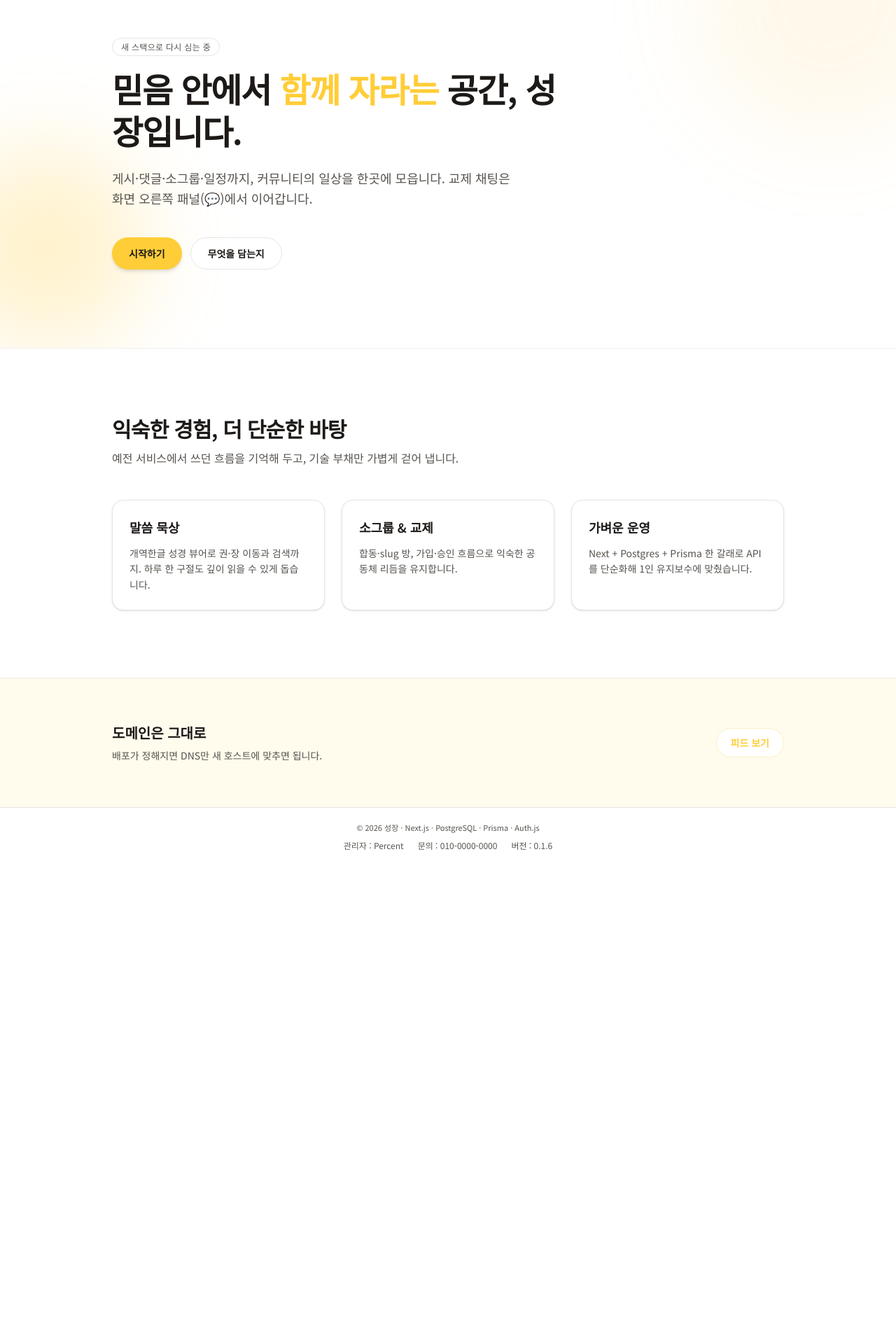
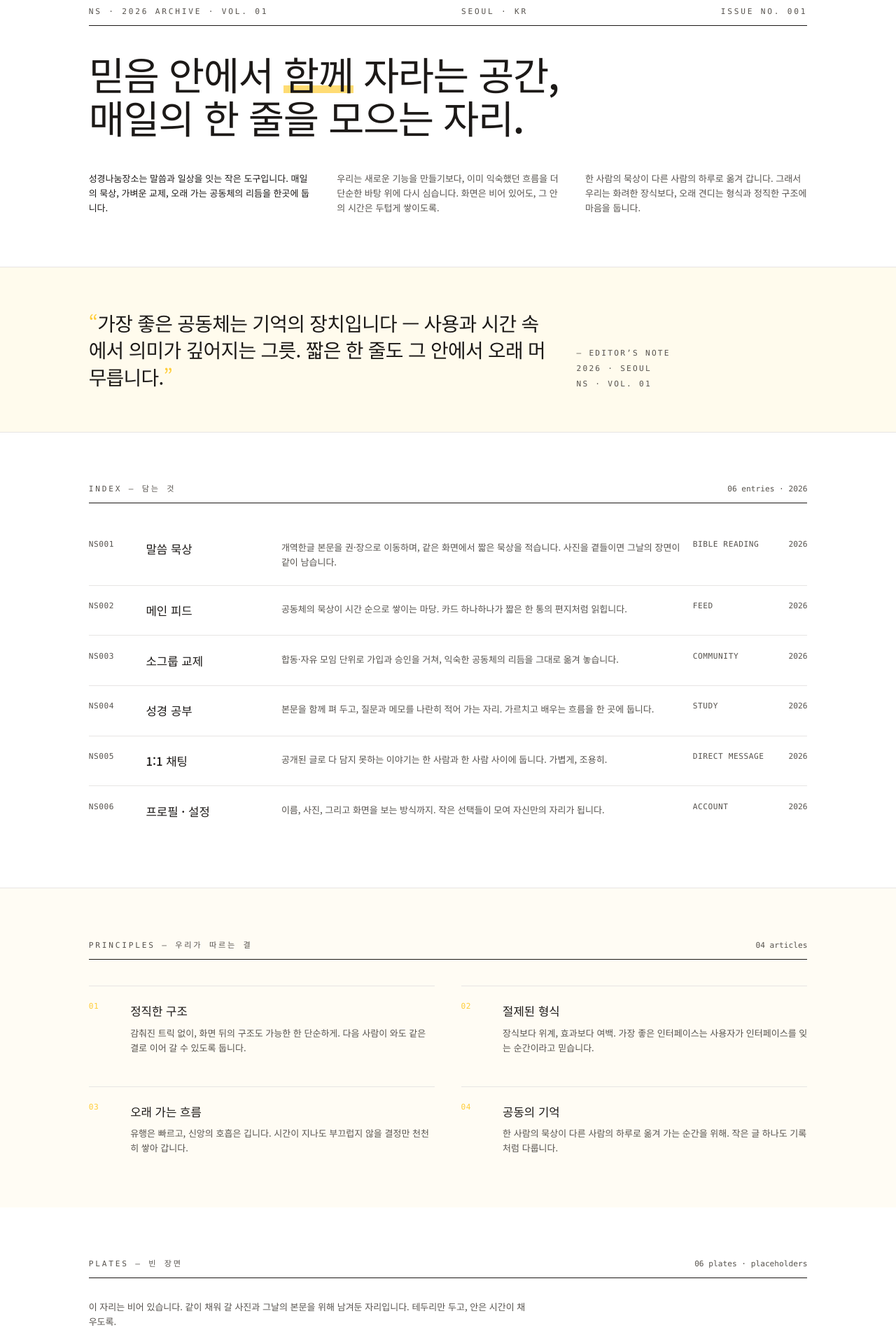
Before and after one commit to samuel02041212-rgb/seongjang, a Next.js app in the folder web/: page / in a window 1280 px wide. Shown: the part 140-2060 px from the top of the page at 70% size. Before the commit the page ends 1376 px from the top, so only its background shows below. Built offline with nearby package versions, Linux system fonts and the light colour scheme; no server answers.

Commit message:
feat: editorial landing page, meditation layout polish, v0.1.7

```diff
--- a/web/app/(main)/meditation/meditation-bible-panel.tsx
+++ b/web/app/(main)/meditation/meditation-bible-panel.tsx
@@ -1,6 +1,6 @@
 export function MeditationBiblePanel() {
   return (
-    <section className="flex min-h-[420px] flex-col rounded-2xl border border-line bg-surface p-4 shadow-sm sm:p-6">
+    <section className="flex h-full min-h-[420px] flex-col rounded-2xl border border-line bg-surface p-4 shadow-sm sm:p-6">
       <h2 className="text-sm font-semibold text-ink">성경 뷰어</h2>
       <p className="mt-1 text-xs text-muted">
         개역한글 JSON·검색·권·장 이동은 백업의{" "}
--- a/web/app/page.tsx
+++ b/web/app/page.tsx
@@ -1,21 +1,90 @@
-import Link from "next/link";
-
 import { LandingHeader } from "@/components/shell/landing-header";
 import { auth } from "@/lib/server-auth";
 
-const pillars = [
+const works = [
   {
-    title: "말씀 묵상",
-    body: "개역한글 성경 뷰어로 권·장 이동과 검색까지. 하루 한 구절도 깊이 읽을 수 있게 돕습니다.",
+    code: "NS001",
+    name: "말씀 묵상",
+    category: "Bible Reading",
+    year: "2026",
+    desc: "개역한글 본문을 권·장으로 이동하며, 같은 화면에서 짧은 묵상을 적습니다. 사진을 곁들이면 그날의 장면이 같이 남습니다.",
   },
   {
-    title: "소그룹 & 교제",
-    body: "합동·slug 방, 가입·승인 흐름으로 익숙한 공동체 리듬을 유지합니다.",
+    code: "NS002",
+    name: "메인 피드",
+    category: "Feed",
+    year: "2026",
+    desc: "공동체의 묵상이 시간 순으로 쌓이는 마당. 카드 하나하나가 짧은 한 통의 편지처럼 읽힙니다.",
   },
   {
-    title: "가벼운 운영",
-    body: "Next + Postgres + Prisma 한 갈래로 API를 단순화해 1인 유지보수에 맞췄습니다.",
+    code: "NS003",
+    name: "소그룹 교제",
+    category: "Community",
+    year: "2026",
+    desc: "합동·자유 모임 단위로 가입과 승인을 거쳐, 익숙한 공동체의 리듬을 그대로 옮겨 놓습니다.",
   },
+  {
+    code: "NS004",
+    name: "성경 공부",
+    category: "Study",
+    year: "2026",
+    desc: "본문을 함께 펴 두고, 질문과 메모를 나란히 적어 가는 자리. 가르치고 배우는 흐름을 한 곳에 둡니다.",
+  },
+  {
+    code: "NS005",
+    name: "1:1 채팅",
+    category: "Direct Message",
+    year: "2026",
+    desc: "공개된 글로 다 담지 못하는 이야기는 한 사람과 한 사람 사이에 둡니다. 가볍게, 조용히.",
+  },
+  {
+    code: "NS006",
+    name: "프로필 · 설정",
+    category: "Account",
+    year: "2026",
+    desc: "이름, 사진, 그리고 화면을 보는 방식까지. 작은 선택들이 모여 자신만의 자리가 됩니다.",
+  },
+];
+
+const plates = [
+  { code: "P-01", caption: "Image · TBD" },
+  { code: "P-02", caption: "Image · TBD" },
+  { code: "P-03", caption: "Image · TBD" },
+  { code: "P-04", caption: "Image · TBD" },
+  { code: "P-05", caption: "Image · TBD" },
+  { code: "P-06", caption: "Image · TBD" },
+];
+
+const principles = [
+  {
+    n: "01",
+    title: "정직한 구조",
+    body: "감춰진 트릭 없이, 화면 뒤의 구조도 가능한 한 단순하게. 다음 사람이 와도 같은 결로 이어 갈 수 있도록 둡니다.",
+  },
+  {
+    n: "02",
+    title: "절제된 형식",
+    body: "장식보다 위계, 효과보다 여백. 가장 좋은 인터페이스는 사용자가 인터페이스를 잊는 순간이라고 믿습니다.",
+  },
+  {
+    n: "03",
+    title: "오래 가는 흐름",
+    body: "유행은 빠르고, 신앙의 호흡은 깁니다. 시간이 지나도 부끄럽지 않을 결정만 천천히 쌓아 갑니다.",
+  },
+  {
+    n: "04",
+    title: "공동의 기억",
+    body: "한 사람의 묵상이 다른 사람의 하루로 옮겨 가는 순간을 위해. 작은 글 하나도 기록처럼 다룹니다.",
+  },
+];
+
+const colophon = [
+  ["Stack", "Next.js · React · Prisma · Postgres"],
+  ["Type", "Noto Sans KR · JetBrains Mono"],
+  ["Hosting", "Vercel · Neon · Vercel Blob"],
+  ["License", "All rights reserved · 2026"],
+  ["Contact", "contact@seongjang.kr"],
+  ["Place", "대한민국 서울"],
 ];
 
 export default async function Home() {
@@ -23,92 +92,194 @@ export default async function Home() {
   const loggedIn = !!session?.user?.id;
 
   return (
-    <div className="flex min-h-full flex-col">
+    <div className="flex min-h-full flex-col bg-bg" style={{ zoom: 0.93 }}>
       <LandingHeader loggedIn={loggedIn} />
 
       <main className="flex-1">
-        <section className="relative overflow-hidden border-b border-line/60">
-          <div
-            aria-hidden
-            className="pointer-events-none absolute -right-24 -top-32 h-96 w-96 rounded-full bg-accent/10 blur-3xl"
-          />
-          <div
-            aria-hidden
-            className="pointer-events-none absolute -left-20 bottom-0 h-72 w-72 rounded-full bg-accent/25 blur-3xl"
-          />
+        <section className="mx-auto max-w-6xl px-6 pb-20 pt-14 sm:pt-20">
+          <div className="mb-10 flex flex-wrap items-end justify-between gap-4 border-b border-ink pb-3 font-mono text-xs uppercase tracking-[0.25em] text-muted">
+            <span>NS · 2026 Archive · Vol. 01</span>
+            <span>Seoul · KR</span>
+            <span>Issue No. 001</span>
+          </div>
 
-          <div className="relative mx-auto max-w-5xl px-5 py-20 sm:px-8 sm:py-28">
-            <p className="mb-4 inline-flex items-center rounded-full border border-line bg-surface px-3 py-1 text-xs font-medium tracking-wide text-muted">
-              새 스택으로 다시 심는 중
+          <h1 className="max-w-5xl text-4xl font-medium leading-[1.12] tracking-tight text-ink sm:text-5xl md:text-6xl">
+            믿음 안에서{" "}
+            <span className="relative inline-block">
+              <span className="relative z-10">함께</span>
+              <span
+                aria-hidden
+                className="absolute inset-x-0 bottom-1 -z-0 h-3 bg-accent/70"
+              />
+            </span>{" "}
+            자라는 공간,
+            <br />
+            매일의 한 줄을 모으는 자리.
+          </h1>
+
+          <div className="mt-12 grid gap-10 md:grid-cols-[1fr_1fr_1fr]">
+            <p className="text-sm leading-relaxed text-ink">
+              성경나눔장소는 말씀과 일상을 잇는 작은 도구입니다. 매일의 묵상,
+              가벼운 교제, 오래 가는 공동체의 리듬을 한곳에 둡니다.
             </p>
-            <h1 className="max-w-2xl text-4xl font-semibold leading-tight tracking-tight text-ink sm:text-5xl sm:leading-tight">
-              믿음 안에서{" "}
-              <span className="text-accent">함께 자라는</span> 공간,
-              성장입니다.
-            </h1>
-            <p className="mt-6 max-w-xl text-lg leading-relaxed text-muted">
-              게시·댓글·소그룹·일정까지, 커뮤니티의 일상을 한곳에 모읍니다.
-              교제 채팅은 화면 오른쪽 패널(💬)에서 이어갑니다.
+            <p className="text-sm leading-relaxed text-muted">
+              우리는 새로운 기능을 만들기보다, 이미 익숙했던 흐름을 더 단순한
+              바탕 위에 다시 심습니다. 화면은 비어 있어도, 그 안의 시간은 두텁게
+              쌓이도록.
             </p>
-            <div className="mt-10 flex flex-wrap gap-3">
-              <Link
-                href={loggedIn ? "/feed" : "/login"}
-                className="inline-flex items-center justify-center rounded-full bg-accent px-6 py-3 text-sm font-semibold text-accent-foreground shadow-md transition hover:-translate-y-0.5 hover:bg-accent/90"
-              >
-                {loggedIn ? "피드로" : "시작하기"}
-              </Link>
-              <a
-                href="#pillars"
-                className="inline-flex items-center justify-center rounded-full border border-line bg-surface px-6 py-3 text-sm font-semibold text-ink transition hover:border-accent/40 hover:text-accent"
-              >
-                무엇을 담는지
-              </a>
+            <p className="text-sm leading-relaxed text-muted">
+              한 사람의 묵상이 다른 사람의 하루로 옮겨 갑니다. 그래서 우리는
+              화려한 장식보다, 오래 견디는 형식과 정직한 구조에 마음을 둡니다.
+            </p>
+          </div>
+        </section>
+
+        <section className="border-y border-line bg-accent-soft/40">
+          <div className="mx-auto grid max-w-6xl gap-10 px-6 py-16 md:grid-cols-[2fr_1fr]">
+            <p className="text-2xl font-light leading-snug tracking-tight text-ink sm:text-3xl">
+              <span className="text-accent">“</span>가장 좋은 공동체는 기억의
+              장치입니다 — 사용과 시간 속에서 의미가 깊어지는 그릇. 짧은 한 줄도
+              그 안에서 오래 머무릅니다.<span className="text-accent">”</span>
+            </p>
+            <div className="space-y-2 self-end font-mono text-xs uppercase tracking-[0.2em] text-muted">
+              <p>— Editor’s Note</p>
+              <p>2026 · Seoul</p>
+              <p>NS · Vol. 01</p>
             </div>
           </div>
         </section>
 
-        <section
-          id="pillars"
-          className="mx-auto max-w-5xl px-5 py-20 sm:px-8 sm:py-24"
-        >
-          <div className="mb-12 max-w-2xl">
-            <h2 className="text-2xl font-semibold tracking-tight text-ink sm:text-3xl">
-              익숙한 경험, 더 단순한 바탕
+        <section className="mx-auto max-w-6xl px-6 py-20">
+          <div className="mb-8 flex items-end justify-between gap-4 border-b border-ink pb-3">
+            <h2 className="font-mono text-xs uppercase tracking-[0.25em] text-muted">
+              Index — 담는 것
             </h2>
-            <p className="mt-3 text-muted">
-              예전 서비스에서 쓰던 흐름을 기억해 두고, 기술 부채만 가볍게 걷어
-              냅니다.
-            </p>
+            <span className="font-mono text-xs tabular-nums text-muted">
+              {works.length.toString().padStart(2, "0")} entries · 2026
+            </span>
           </div>
-          <div className="grid gap-6 sm:grid-cols-3">
-            {pillars.map((item) => (
-              <article
-                key={item.title}
-                className="rounded-2xl border border-line bg-surface p-6 shadow-sm"
+
+          <ul className="divide-y divide-line">
+            {works.map((w) => (
+              <li
+                key={w.code}
+                className="grid grid-cols-[4.5rem_1fr] items-start gap-4 py-6 sm:grid-cols-[4.5rem_minmax(0,12rem)_minmax(0,1fr)_7rem_3rem]"
               >
-                <h3 className="text-lg font-semibold text-ink">{item.title}</h3>
-                <p className="mt-3 text-sm leading-relaxed text-muted">
-                  {item.body}
-                </p>
-              </article>
+                <span className="font-mono text-xs tracking-wider text-muted">
+                  {w.code}
+                </span>
+                <span className="text-lg font-medium text-ink">{w.name}</span>
+                <span className="hidden text-sm leading-relaxed text-muted sm:block">
+                  {w.desc}
+                </span>
+                <span className="hidden font-mono text-xs uppercase tracking-wider text-muted sm:inline">
+                  {w.category}
+                </span>
+                <span className="hidden text-right font-mono text-xs tabular-nums text-muted sm:inline">
+                  {w.year}
+                </span>
+              </li>
+            ))}
+          </ul>
+        </section>
+
+        <section className="border-t border-line bg-accent-soft/25">
+          <div className="mx-auto max-w-6xl px-6 py-20">
+            <div className="mb-10 flex items-end justify-between gap-4 border-b border-ink pb-3">
+              <h2 className="font-mono text-xs uppercase tracking-[0.25em] text-muted">
+                Principles — 우리가 따르는 결
+              </h2>
+              <span className="font-mono text-xs tabular-nums text-muted">
+                04 articles
+              </span>
+            </div>
+            <div className="grid gap-x-10 gap-y-12 md:grid-cols-2">
+              {principles.map((p) => (
+                <article
+                  key={p.n}
+                  className="grid grid-cols-[3rem_1fr] gap-4 border-t border-line pt-6"
+                >
+                  <span className="font-mono text-xs tracking-wider text-accent">
+                    {p.n}
+                  </span>
+                  <div>
+                    <h3 className="mb-2 text-lg font-medium text-ink">
+                      {p.title}
+                    </h3>
+                    <p className="text-sm leading-relaxed text-muted">
+                      {p.body}
+                    </p>
+                  </div>
+                </article>
+              ))}
+            </div>
+          </div>
+        </section>
+
+        <section className="mx-auto max-w-6xl px-6 py-20">
+          <div className="mb-8 flex items-end justify-between gap-4 border-b border-ink pb-3">
+            <h2 className="font-mono text-xs uppercase tracking-[0.25em] text-muted">
+              Plates — 빈 장면
+            </h2>
+            <span className="font-mono text-xs tabular-nums text-muted">
+              {plates.length.toString().padStart(2, "0")} plates · placeholders
+            </span>
+          </div>
+          <p className="mb-10 max-w-2xl text-sm leading-relaxed text-muted">
+            이 자리는 비어 있습니다. 같이 채워 갈 사진과 그날의 본문을 위해
+            남겨둔 자리입니다. 테두리만 두고, 안은 시간이 채우도록.
+          </p>
+          <div className="grid grid-cols-1 gap-6 sm:grid-cols-2 lg:grid-cols-3">
+            {plates.map((p) => (
+              <figure key={p.code} className="space-y-2">
+                <div className="aspect-square border border-ink bg-transparent" />
+                <figcaption className="flex items-center justify-between font-mono text-xs text-muted">
+                  <span className="tracking-wider">{p.code}</span>
+                  <span>{p.caption}</span>
+                </figcaption>
+              </figure>
             ))}
           </div>
         </section>
 
-        <section className="border-t border-line/60 bg-accent-soft/40">
-          <div className="mx-auto flex max-w-5xl flex-col items-start gap-4 px-5 py-16 sm:flex-row sm:items-center sm:justify-between sm:px-8">
+        <section className="border-t border-line">
+          <div className="mx-auto grid max-w-6xl gap-12 px-6 py-20 md:grid-cols-[1fr_1fr]">
             <div>
-              <h2 className="text-xl font-semibold text-ink">도메인은 그대로</h2>
-              <p className="mt-2 text-sm text-muted">
-                배포가 정해지면 DNS만 새 호스트에 맞추면 됩니다.
+              <h2 className="mb-6 font-mono text-xs uppercase tracking-[0.25em] text-muted">
+                About — 짧은 소개
+              </h2>
+              <p className="text-base leading-relaxed text-ink">
+                성경나눔장소는 신앙 공동체의 일상을 담는 작은 도구를 만듭니다.
+                정직한 구조, 절제된 형식, 오래 가는 흐름을 지향합니다. 우리가
+                만드는 것은 새로운 플랫폼이 아니라, 이미 익숙한 리듬을 더 단순한
+                바탕 위에 다시 심는 일입니다.
+              </p>
+              <p className="mt-6 text-sm leading-relaxed text-muted">
+                특별한 기능보다 매일의 한 줄, 거대한 커뮤니티보다 한 사람과 한
+                사람 사이. 작은 단위의 신실함이 오래 가는 자리를 만든다고
+                믿습니다.
+              </p>
+              <p className="mt-8 font-mono text-xs uppercase tracking-[0.25em] text-muted">
+                Established · 2024 · Reborn 2026
               </p>
             </div>
-            <Link
-              href="/feed"
-              className="rounded-full border border-accent/30 bg-surface px-5 py-2.5 text-sm font-semibold text-accent transition hover:bg-white"
-            >
-              피드 보기
-            </Link>
+
+            <div>
+              <h2 className="mb-6 font-mono text-xs uppercase tracking-[0.25em] text-muted">
+                Colophon — 만든 자리
+              </h2>
+              <dl className="divide-y divide-line border-y border-line">
+                {colophon.map(([k, v]) => (
+                  <div
+                    key={k}
+                    className="grid grid-cols-[6rem_1fr] gap-4 py-3 font-mono text-xs uppercase tracking-[0.15em]"
+                  >
+                    <dt className="text-muted">{k}</dt>
+                    <dd className="text-ink">{v}</dd>
+                  </div>
+                ))}
+              </dl>
+            </div>
           </div>
         </section>
       </main>
--- a/web/components/feed/sns-feed-layout.tsx
+++ b/web/components/feed/sns-feed-layout.tsx
@@ -85,7 +85,7 @@ export function SnsFeedLayout({
         <div className="flex h-[var(--app-header-height)] w-full items-center justify-between gap-3 px-4 sm:px-6">
           <Link
             href="/feed"
-            className="flex min-w-0 flex-1 items-center gap-3 pr-2"
+            className="flex items-center gap-3"
             aria-label="성경나눔장소 피드"
           >
             {logoFailed ? (
--- a/web/components/shell/sub-page-layout.tsx
+++ b/web/components/shell/sub-page-layout.tsx
@@ -11,7 +11,7 @@ export function SubPageLayout({
 }: SubPageLayoutProps) {
   return (
     <div
-      className={`mx-auto w-full px-1 pb-12 pt-1 sm:px-2 ${wide ? "max-w-5xl" : "max-w-2xl"}`}
+      className={`mx-auto w-full px-1 pb-12 pt-1 sm:px-2 ${wide ? "max-w-6xl" : "max-w-2xl"}`}
     >
       <h1 className="mb-4 text-base font-semibold text-ink">{title}</h1>
       {children}
--- a/web/package.json
+++ b/web/package.json
@@ -1,6 +1,6 @@
 {
   "name": "web",
-  "version": "0.1.6",
+  "version": "0.1.7",
   "private": true,
   "scripts": {
     "dev": "next dev",
```
Also changed, not shown: web/app/(main)/meditation/meditation-page-client.tsx (+4 -6 lines), web/components/feed/feed-composer.tsx (+25 -23 lines), web/components/feed/post-detail-modal.tsx (+11 -3 lines), web/components/me/profile-edit-modal.tsx (+9 -1 lines), web/lib/image-resize.ts (added, +52 -0 lines).
